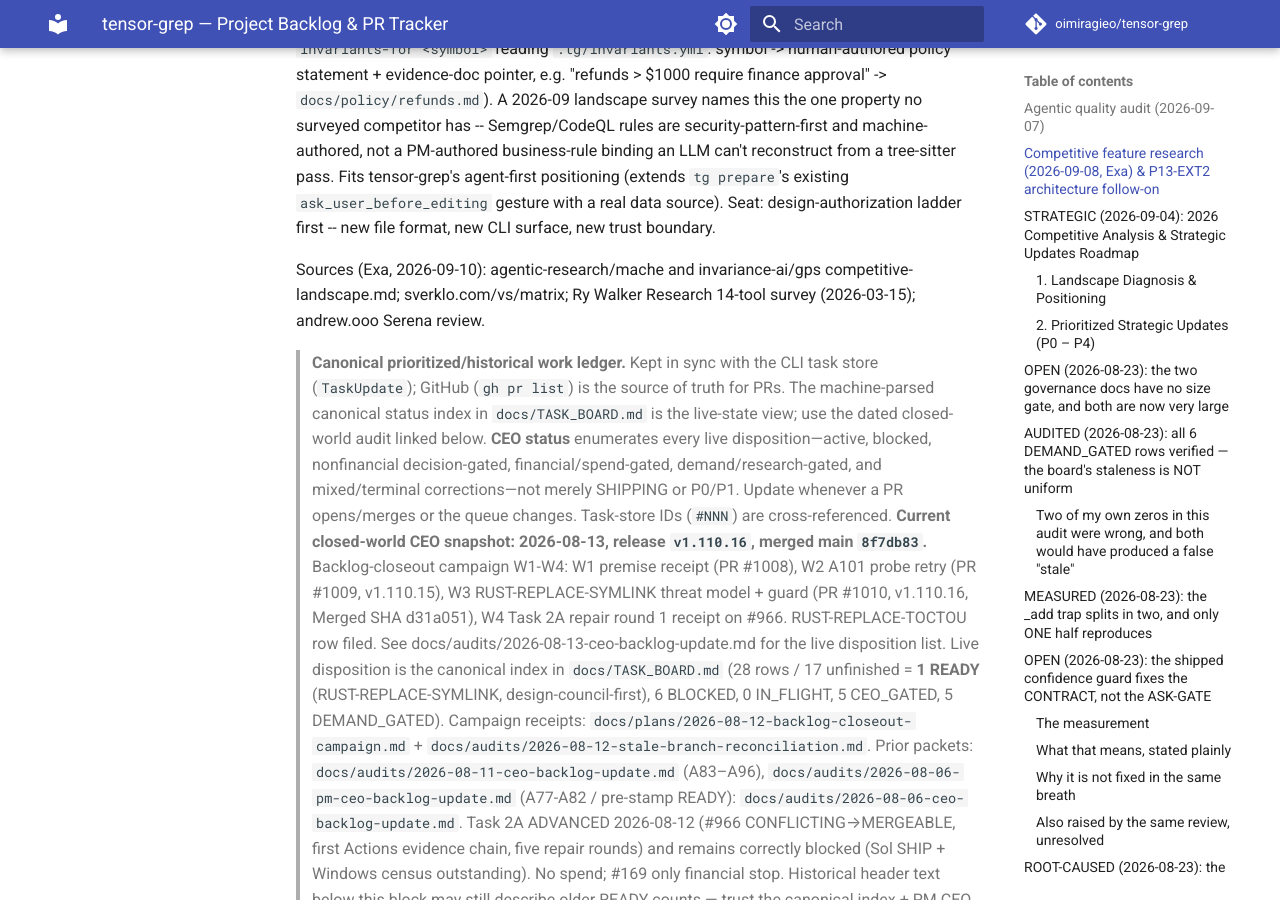
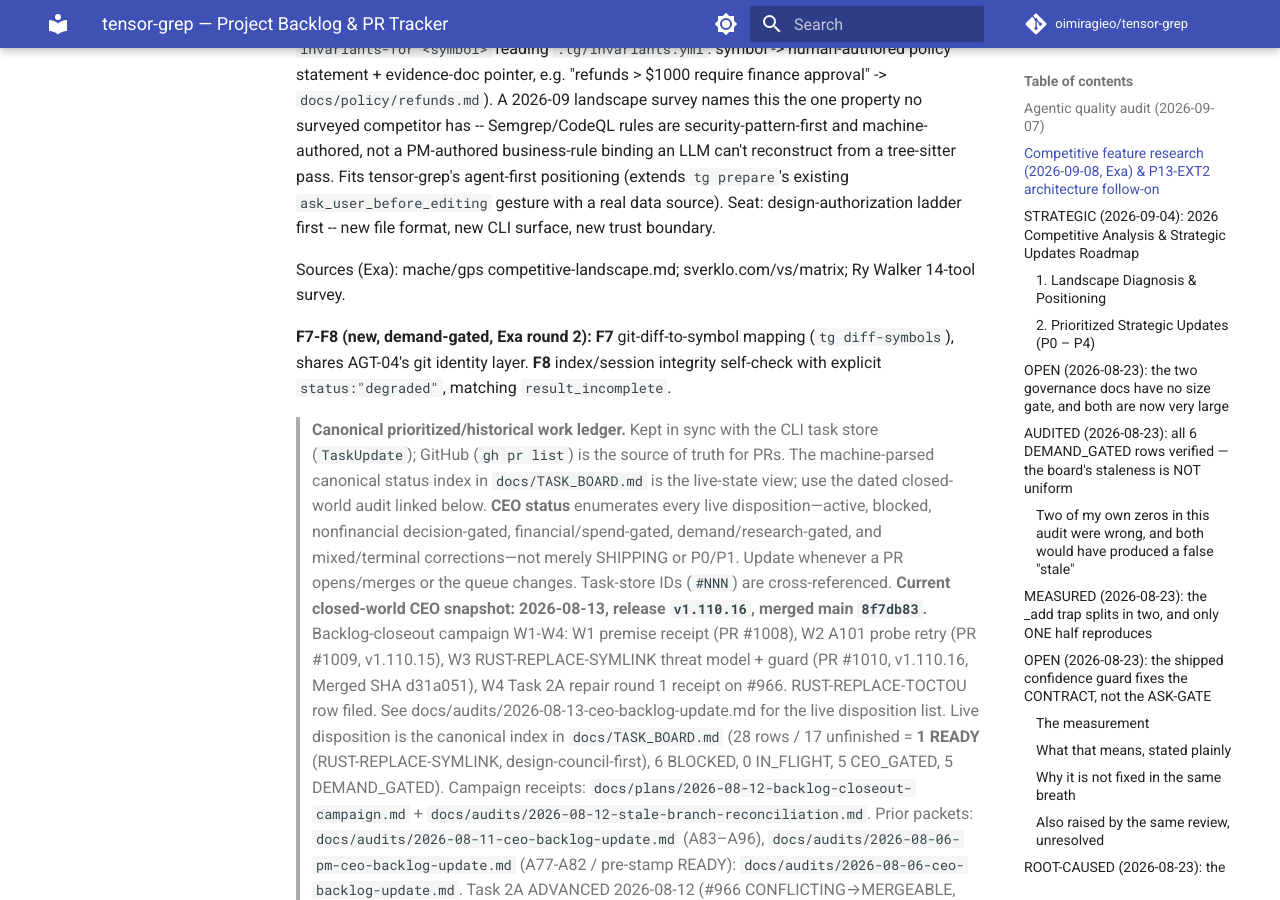
Before and after one commit to oimiragieo/tensor-grep, an MkDocs documentation site: the page built from docs/BACKLOG.md, in a window 1280 px wide and 900 px high, scrolled down 4502 px. Built offline with MkDocs 1.6.1 and Material for MkDocs 9.7.7, drawn with Linux system fonts in a browser that asks for light colours; comment, search, counter and statistics services are not loaded; some of the changed text lies outside the part shown.

Commit message:
docs(backlog): F7-F8 competitive research (git-diff-to-symbol, index integrity self-check)
CEO-update research round 2 (Exa): surveyed 2026 MCP code-intelligence daemons
(nexus-mcp, lybrary, codebase-memory-mcp, jCodeMunch) and found two more
demand-gated feature gaps:
- F7: git-diff-to-symbol mapping (tg diff-symbols), sharing AGT-04's design
  doc's git-porcelain identity layer (same mechanism serves a security fix
  and a product feature)
- F8: index/session integrity self-check with explicit degraded status,
  matching tg's own result_incomplete honesty discipline

Co-Authored-By: Claude Sonnet 5 <noreply@anthropic.com>
Claude-Session: https://claude.ai/code/session_01JQPNwabk1wrWGVXyzW6W75

```diff
--- a/docs/BACKLOG.md
+++ b/docs/BACKLOG.md
@@ -65,8 +65,11 @@ mache/ley-line-open, gps, CodeGraph, claude-context, grepai) found three gaps, n
   `tg prepare`'s existing `ask_user_before_editing` gesture with a real data source). Seat:
   design-authorization ladder first -- new file format, new CLI surface, new trust boundary.
 
-Sources (Exa, 2026-09-10): agentic-research/mache and invariance-ai/gps competitive-landscape.md;
-sverklo.com/vs/matrix; Ry Walker Research 14-tool survey (2026-03-15); andrew.ooo Serena review.
+Sources (Exa): mache/gps competitive-landscape.md; sverklo.com/vs/matrix; Ry Walker 14-tool survey.
+
+**F7-F8 (new, demand-gated, Exa round 2):** **F7** git-diff-to-symbol mapping (`tg diff-symbols`),
+shares AGT-04's git identity layer. **F8** index/session integrity self-check with explicit
+`status:"degraded"`, matching `result_incomplete`.
 
 
 > **Canonical prioritized/historical work ledger.** Kept in sync with the CLI task store (`TaskUpdate`);
```
